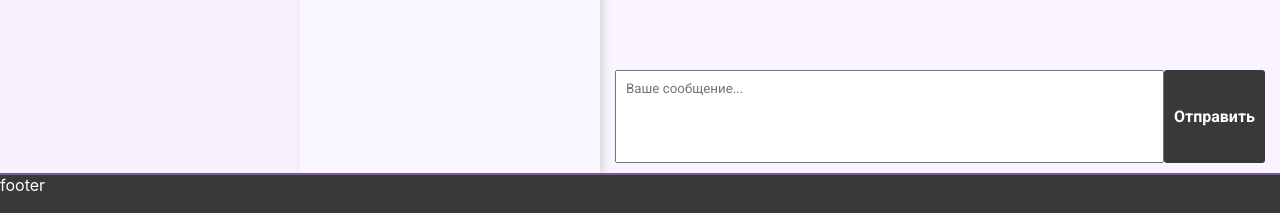
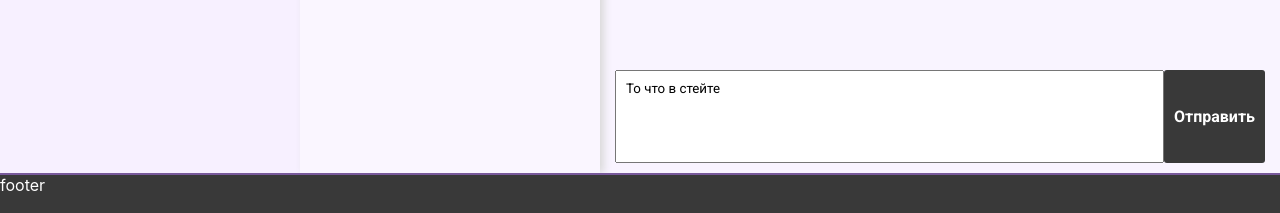
Before and after one commit to DarkKeksik/React-IT-KAMASUTRA, a React (Create React App) app: page /dialogs in a window 1280 px wide. Shown: the part 545-758 px from the top of the page. Built offline with nearby package versions, Linux system fonts and the light colour scheme; a web font is replaced by a local one.

Commit message:
Added re-creation of the page after the 'sending' message and post

```diff
--- a/src/components/Main/Dialogs/Chat/Chat.js
+++ b/src/components/Main/Dialogs/Chat/Chat.js
@@ -23,7 +23,7 @@ function Chat (props) {
                 {messagesJSX}
             </div>
             <div className={classes.textareaWrap}>
-                <textarea ref={linkOnElm} placeholder={"Ваше сообщение..."} className={classes.textarea}></textarea>
+                <textarea ref={linkOnElm} placeholder={"Ваше сообщение..."} value={"То что в стейте"} className={classes.textarea}></textarea>
                 <span onClick={addMsg} className={`button ${classes.sendMsg}`}>Отправить</span>
             </div>
         </div>
--- a/src/index.js
+++ b/src/index.js
@@ -1,17 +1,10 @@
 import React from 'react';
-import ReactDOM from 'react-dom';
-import './index.css';
-import App from './App';
 import * as serviceWorker from './serviceWorker';
 
-import { addPost, addMsgForDialog } from "./redux/state";
+import {rerenderEntireTree} from "./render";
 import state from "./redux/state";
 
-ReactDOM.render(<App
-    state={state}
-    addPost={addPost}
-    addMsgForDialog={addMsgForDialog}
-/>, document.getElementById('root'));
+rerenderEntireTree(state);
 
 // If you want your app to work offline and load faster, you can change
 // unregister() to register() below. Note this comes with some pitfalls.git
--- a/src/redux/state.js
+++ b/src/redux/state.js
@@ -1,3 +1,5 @@
+import {rerenderEntireTree} from "../render";
+
 let state = {
     profilePage: {
         profile: {
@@ -96,6 +98,7 @@ export let addMsgForDialog = (dialogMsg) => {
     };
 
     state.dialogsPage.messages.push(newMsg);
+    rerenderEntireTree(state);
 };
 
 export let addPost = (postMsg, likes) => {
@@ -104,6 +107,7 @@ export let addPost = (postMsg, likes) => {
         likes: likes
     };
     state.profilePage.posts.push(newPost);
+    rerenderEntireTree(state);
 };
 
 export default state;
--- /dev/null
+++ b/src/render.js
@@ -0,0 +1,16 @@
+import React from 'react';
+import ReactDOM from 'react-dom';
+import './index.css';
+import App from './App';
+import * as serviceWorker from './serviceWorker';
+
+import { addPost, addMsgForDialog } from "./redux/state";
+import {BrowserRouter} from "react-router-dom";
+
+export let rerenderEntireTree = (state) => {
+    ReactDOM.render(<App
+        state={state}
+        addPost={addPost}
+        addMsgForDialog={addMsgForDialog}
+    />, document.getElementById('root'));
+};
```
